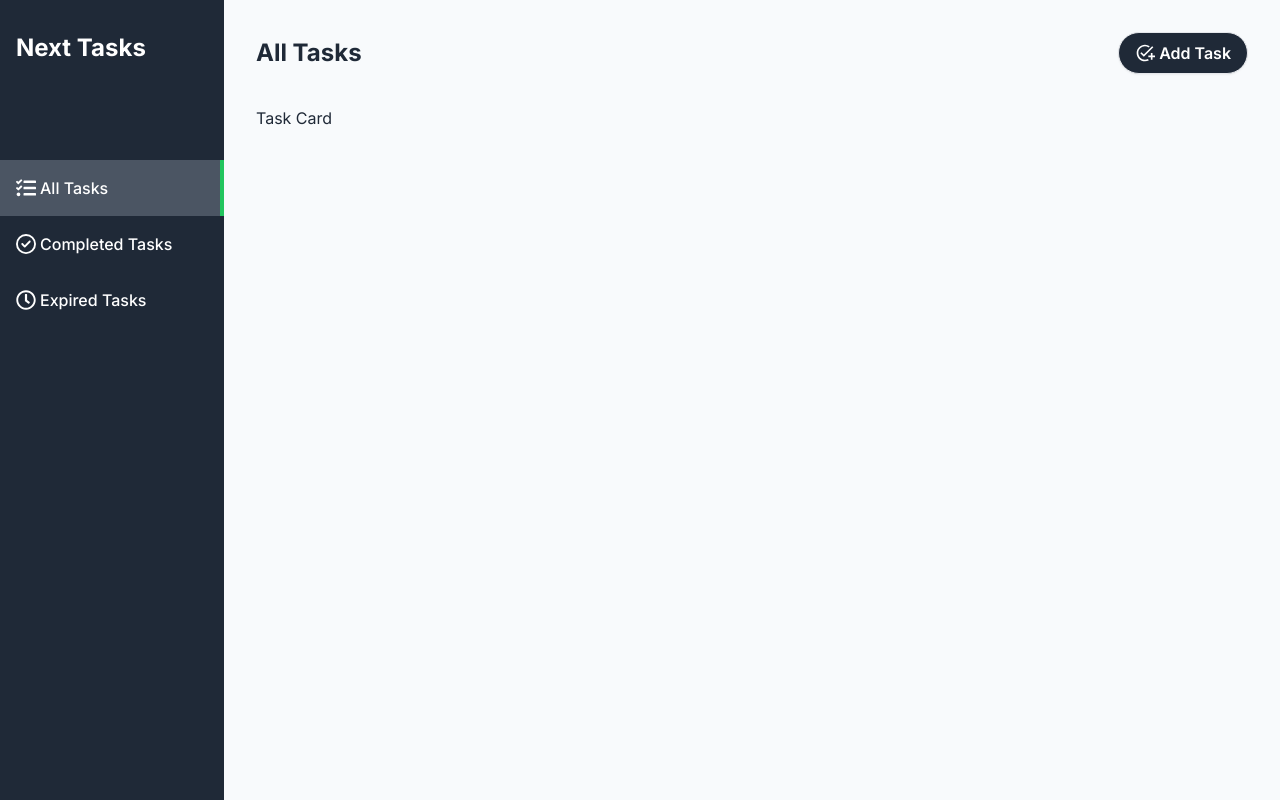
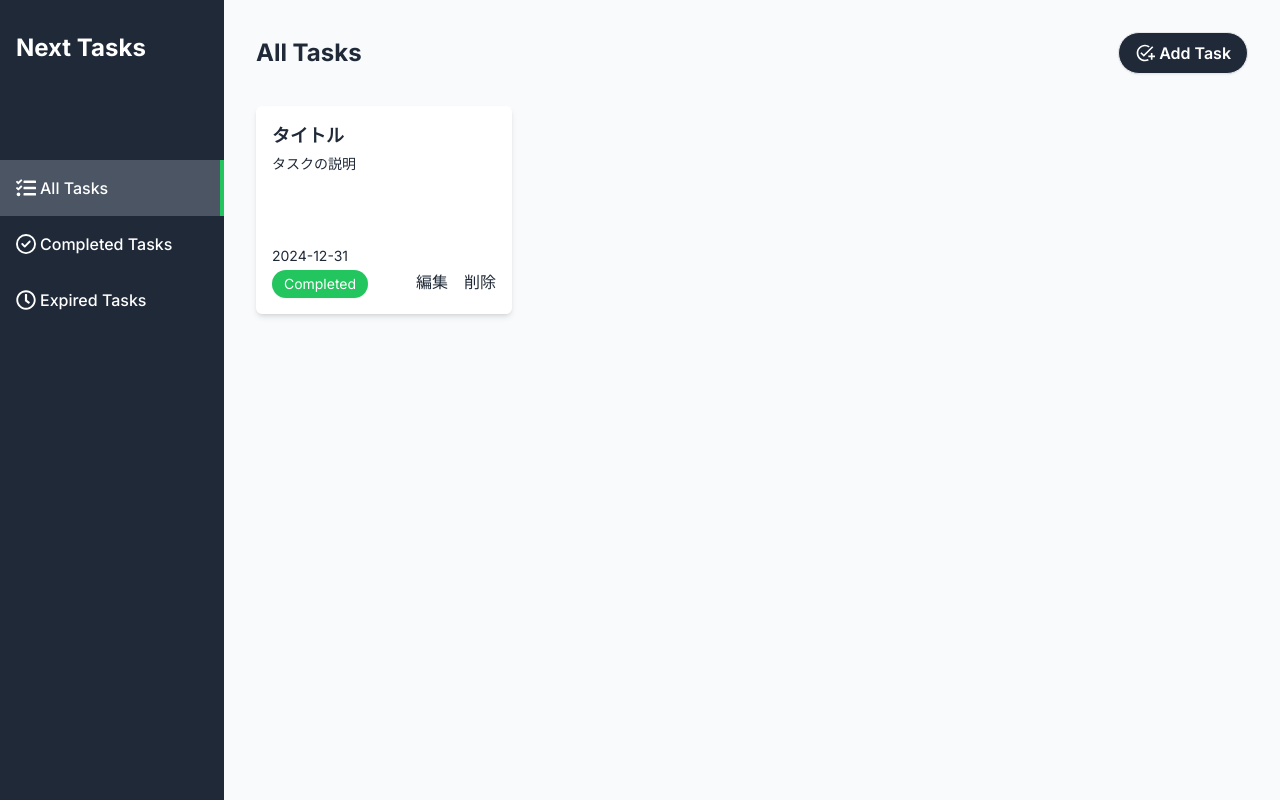
Before and after one commit to Nobutaka91/Nextjs14-task-application, a Next.js app: page / in a window 1280 px wide. Built offline with nearby package versions, Linux system fonts and the light colour scheme.

Commit message:
タスクカードの実装

```diff
--- a/src/app/(main)/page.tsx
+++ b/src/app/(main)/page.tsx
@@ -1,3 +1,4 @@
+import TaskCard from "@/components/SideMenu/TaskCard/TaskCard";
 import Link from "next/link";
 import { MdAddTask } from "react-icons/md";
 
@@ -12,7 +13,7 @@
       </Link>
     </header>
     <div className="mt-8 flex flex-wrap gap-4">
-      Task Card
+      <TaskCard/>
     </div>
    </div>
   );
--- /dev/null
+++ b/src/components/SideMenu/TaskCard/TaskCard.tsx
@@ -0,0 +1,25 @@
+
+const TaskCard = () => {
+  return (
+    <div className="w-64 h-52 p-4 bg-white rounded-md shadow-md flex flex-col justify-between">
+      <header>
+        <h1 className="text-lg font-semibold">タイトル</h1>
+        <div className="mt-1 text-sm line-clamp-3">タスクの説明</div>
+      </header>
+      <div>
+        <div className="text-sm">2024-12-31</div>
+        <div className="flex justify-between items-center">
+            <div className={`mt-1 text-sm px-2 py-1 w-24 text-center text-white rounded-full shadow-sm ${true ? 'bg-green-500' : 'bg-red-500'}`}>
+                {true ? 'Completed' : 'Incomplete'}
+            </div>
+            <div className='flex gap-4'>
+                <div>編集</div>
+                <div>削除</div>
+            </div>
+        </div>
+      </div>
+    </div>
+  )
+}
+
+export default TaskCard
```
